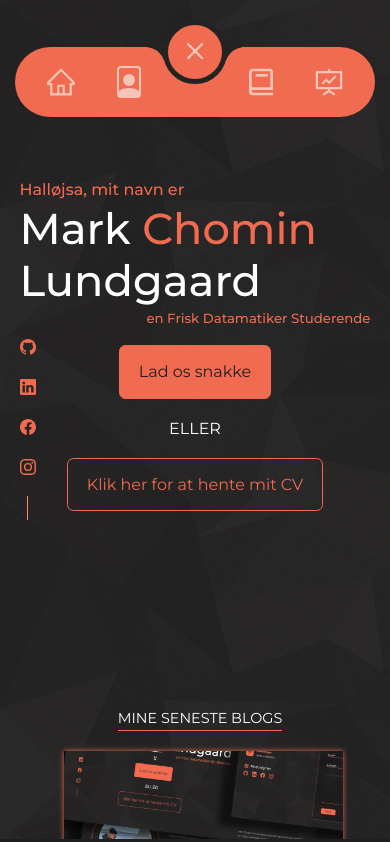
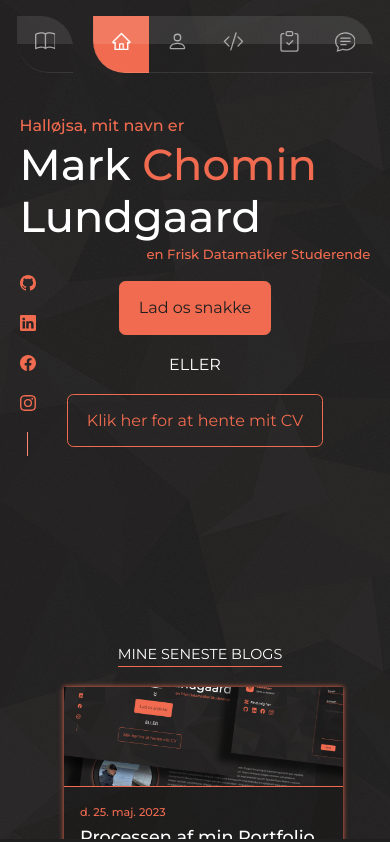
Before and after one commit to Ch0min/my_portfolio, a React (Create React App) app: page / in a window 390 px wide. Shown: the top 842 px of the page. Built offline with nearby package versions, Linux system fonts and the light colour scheme.

Commit message:
navmobile

```diff
--- a/src/App.jsx
+++ b/src/App.jsx
@@ -18,6 +18,7 @@ import Footer from "./components/footer/Footer";
 
 import NavBlogs from "./components/navblogs/NavBlogs";
 import Blogs from "./pages/blogs/Blogs";
+import BlogArticle from "./pages/blogarticle/BlogArticle";
 
 
 function App() {
@@ -33,12 +34,13 @@ function App() {
             <NavBlogs onClick={handleNavClick} />
             <Routes>
                 <Route path="/blogs" element={<Blogs />}/>
+                <Route path="/blogarticle" element={<BlogArticle />}/>
             </Routes>
 
 
 
 
-            {location.pathname === "/blogs" ? null : (
+            {["/blogs", "/blogarticle"].includes(location.pathname) ? null : (
                 <>
                     <ProgressBar/>
                     <Nav/>
--- a/src/components/nav/NavMobile.jsx
+++ b/src/components/nav/NavMobile.jsx
@@ -1,13 +1,10 @@
-import React, {useEffect} from "react";
-import { useState } from "react";
+import React, {useState, useEffect} from "react";
+import {NavLink} from "react-router-dom";
+
 import "./nav.css"
 
+import {BsBook, BsPerson, BsClipboardCheck, BsCodeSlash, BsChatText} from "react-icons/bs";
 import {AiOutlineHome} from "react-icons/ai"
-import {BsFilePerson} from "react-icons/bs"
-import {BiBook} from "react-icons/bi"
-import {RiContactsLine} from "react-icons/ri"
-import {AiOutlineFundProjectionScreen} from "react-icons/ai"
-import {BiMessageDetail} from "react-icons/bi"
 
 function Nav() {
     const [activeNav, setActiveNav] = useState("#")
@@ -16,28 +13,29 @@ function Nav() {
         window.location.hash = '#';
     }, []);
 
-    const handleClick = () => {
-        setActiveNav(!activeNav)
-    }
+    // const handleClick = () => {
+    //     setActiveNav(!activeNav)
+    // }
 
     return (
-        <div className="nav__mobile">
-            <div className={`nav__mobile-toggle ${activeNav ? "active" : ""}`} onClick={handleClick}><i></i></div>
-                <div className="nav__mobile-menu">
-                    <ul>
-                        <li style={{"--i": "0.1s"}}><a href="#"><AiOutlineHome/></a></li>
-                        <li style={{"--i": "0.2s"}}><a href="#about"><BsFilePerson/></a></li>
-                        <li></li>
-                        <li style={{"--i": "0.2s"}}><a href="#experience"><BiBook/></a></li>
-                        <li style={{"--i": "0.1s"}}><a href="#"><AiOutlineFundProjectionScreen/></a></li>
-
-                    </ul>
-                </div>
-
-
-
-
-
+        <nav className="nav__mobile">
+            <ul>
+                <li><NavLink to="/blogs" className="nav__blogs-mobile"><span><BsBook/></span></NavLink></li>
+                <div id="nav__ender"></div>
+            </ul>
+            <ul>
+                <li className="nav__link"><a href="#" onClick={() => setActiveNav("#")}
+                                             className={activeNav === "#" ? "active" : ""}><AiOutlineHome/></a></li>
+                <li className="nav__link"><a href="#about" onClick={() => setActiveNav("#about")}
+                                             className={activeNav === "#about" ? "active" : ""}><BsPerson/></a></li>
+                <li className="nav__link"><a href="#experience" onClick={() => setActiveNav("#experience")}
+                                             className={activeNav === "#experience" ? "active" : ""}><BsCodeSlash/></a></li>
+                <li className="nav__link"><a href="#projects" onClick={() => setActiveNav("#projects")}
+                                             className={activeNav === "#projects" ? "active" : ""}><BsClipboardCheck/></a></li>
+                <li className="nav__link"><a href="#contact" onClick={() => setActiveNav("#contact")}
+                                             className={activeNav === "#contact" ? "active" : ""}><BsChatText/></a></li>
+                <div id="nav__ender"></div>
+            </ul>
 
 
             {/*<a href="#" onClick={() => setActiveNav("#")}*/}
@@ -62,7 +60,7 @@ function Nav() {
 
             {/*{window.innerWidth <= 600 ? "Test" : "Contact"}*/}
 
-        </div>
+        </nav>
 
     );
 }
--- a/src/components/nav/nav.css
+++ b/src/components/nav/nav.css
@@ -67,10 +67,9 @@
 /* ================= NAV BLOGS ================= */
 .nav__blogs {
     margin-right: 20px;
-    width: 6rem;
     text-align: center;
     transition: 0.5s ease-in-out;
-    letter-spacing: 2px;
+    letter-spacing: 1px;
 }
 
 .nav__blogs:hover {
@@ -78,133 +77,250 @@
 }
 
 .nav__blogs span {
-    font-weight: 500;
     color: var(--color-light);
 }
 
 
 /* ================= NAVBAR MOBILE ================= */
 .nav__mobile {
-    position: relative;
-    display: flex;
+    display: none;
+    position: fixed;
+    width: max-content;
+    top: 1rem;
+    left: 50%;
+    transform: translateX(-50%);
     justify-content: center;
     align-items: center;
-    transform: translateY(50px);
+    z-index: 5;
 }
 
-.nav__mobile-toggle {
+.nav__mobile a:hover {
+    background: rgba(0, 0, 0, 0.2);
+    color: var(--color-white);
+}
+
+.nav__mobile a.active {
+    background: var(--color-primary);
+    color: var(--color-white);
+}
+
+.nav__mobile ul {
+    display: flex;
     position: relative;
-    display: flex;
     justify-content: center;
     align-items: center;
-    width: 4rem;
-    height: 4rem;
-    background-color: var(--color-primary);
-    border: 5px solid #232323;
-    border-radius: 50%;
-    cursor: pointer;
-    transform: translateY(-30px);
-    z-index: 10;
 }
 
-.nav__mobile-toggle::before {
-    content: "+";
-    position: absolute;
-    font-size: 3.2rem;
+.nav__mobile ul li a {
+    position: relative;
+    display: inline-block;
+    padding: 0.6rem 1.1rem;
+    font-size: 1.3rem;
     font-weight: 300;
     color: var(--color-light);
-    transition: 1.5s;
+    overflow: hidden;
+    backdrop-filter: blur(15px);
+    border-top: 1px solid rgba(255, 255, 255, 0.1);
+    border-bottom: 1px solid rgba(255, 255, 255, 0.1);
+    z-index: 1000;
 }
 
-.nav__mobile-toggle.active::before {
-    transform: rotate(225deg);
+
+.nav__mobile ul li a::before {
+    content: "";
+    position: absolute;
+    top: 0;
+    left: 0;
+    width: 100%;
+    height: 50%;
+    background: rgba(255, 255, 255, 0.1);
 }
 
-.nav__mobile-toggle i {
-    position: absolute;
-    inset: 0;
+.nav__mobile ul li:first-child a {
+    /*border-top-left-radius: 2rem;*/
+    border-bottom-left-radius: 2rem;
 }
 
-.nav__mobile-toggle i::before {
-    content: "";
-    position: absolute;
-    top: 1.4rem;
-    left: -1.45rem;
-    width: 1.25rem;
-    height: 1.25rem;
-    background: transparent;
-    border-top-right-radius: 1.25rem;
-    box-shadow: 3px -7px #232323;
+.nav__mobile ul li:nth-last-child(2) a {
+    border-top-right-radius: 2rem;
+    /*border-bottom-right-radius: 2rem;*/
 }
 
-.nav__mobile-toggle i::after {
-    content: "";
-    position: absolute;
-    top: 22px;
-    right: -23px;
-    width: 20px;
-    height: 20px;
-    background: transparent;
-    border-top-left-radius: 20px;
-    box-shadow: -3px -7px #232323;
+
+/* ================= NAV MOBILE BLOGS ================= */
+.nav__blogs-mobile {
+    margin-right: 20px;
+    text-align: center;
 }
 
-.nav__mobile-menu {
-    position: absolute;
-    width: 3.75rem;
-    height: 3.75rem;
-    background: var(--color-primary);
-    border-radius: 4.4rem;
-    transform: translateY(-30px);
-    transition: transform 0.5s , width 0.5s, height 0.5s;
-    transition-delay: 1s, 0.5s, 0.5s;
+.nav__blogs-mobile:hover {
+    transform: scale(1.1);
 }
 
-.nav__mobile-toggle.active ~ .nav__mobile-menu {
-    width: 22.5rem;
-    height: 4.4rem;
-    transform: translateY(0);
-    transition-delay: 0.5s, 0.5s, 0.5s;
-}
-
-.nav__mobile-menu ul {
-    position: relative;
-    display: flex;
-    justify-content: center;
-    align-items: center;
-    gap: 2.2rem;
-    line-height: 5rem;
-}
-
-.nav__mobile-menu ul li {
-    cursor: pointer;
-    opacity: 0;
-    visibility: hidden;
-    transition: 0.25s;
-    transition-delay: calc(0s + var(--i));
-    transform: translateY(-30px);
-}
-
-.nav__mobile-toggle.active ~ .nav__mobile-menu ul li {
-    opacity: 1;
-    visibility: visible;
-    transition-delay: calc(0.75s + var(--i));
-    transform: translateY(0);
-}
-
-.nav__mobile-menu ul li:nth-child(3) {
-    width: 1.9rem;
-}
-
-.nav__mobile-menu ul li a {
-    display: block;
-    font-size: 2rem;
+.nav__blogs-mobile span {
+    font-size: 1.3rem;
     color: var(--color-light);
 }
 
-.nav__mobile-menu ul li:hover a {
-    color: var(--color-bg);
-}
+
+
+
+
+
+
+
+
+
+
+/*.nav__mobile {*/
+/*    position: relative;*/
+/*    display: flex;*/
+/*    justify-content: center;*/
+/*    align-items: center;*/
+/*    transform: translateY(50px);*/
+/*}*/
+
+/*.nav__mobile-toggle {*/
+/*    position: relative;*/
+/*    display: flex;*/
+/*    justify-content: center;*/
+/*    align-items: center;*/
+/*    width: 4rem;*/
+/*    height: 4rem;*/
+/*    background-color: var(--color-primary);*/
+/*    border: 5px solid #232323;*/
+/*    border-radius: 50%;*/
+/*    cursor: pointer;*/
+/*    transform: translateY(-30px);*/
+/*    z-index: 10;*/
+/*}*/
+
+/*.nav__mobile-toggle::before {*/
+/*    content: "+";*/
+/*    position: absolute;*/
+/*    font-size: 3.2rem;*/
+/*    font-weight: 300;*/
+/*    color: var(--color-light);*/
+/*    transition: 1.5s;*/
+/*}*/
+
+/*.nav__mobile-toggle.active::before {*/
+/*    transform: rotate(225deg);*/
+/*}*/
+
+/*.nav__mobile-toggle i {*/
+/*    position: absolute;*/
+/*    inset: 0;*/
+/*}*/
+
+/*.nav__mobile-toggle i::before {*/
+/*    content: "";*/
+/*    position: absolute;*/
+/*    top: 1.4rem;*/
+/*    left: -1.45rem;*/
+/*    width: 1.25rem;*/
+/*    height: 1.25rem;*/
+/*    background: transparent;*/
+/*    border-top-right-radius: 1.25rem;*/
+/*    box-shadow: 3px -7px #232323;*/
+/*}*/
+
+/*.nav__mobile-toggle i::after {*/
+/*    content: "";*/
+/*    position: absolute;*/
+/*    top: 22px;*/
+/*    right: -23px;*/
+/*    width: 20px;*/
+/*    height: 20px;*/
+/*    background: transparent;*/
+/*    border-top-left-radius: 20px;*/
+/*    box-shadow: -3px -7px #232323;*/
+/*}*/
+
+
+/*.nav__mobile-menu {*/
+/*    position: absolute;*/
+/*    width: 3.75rem;*/
+/*    height: 3.75rem;*/
+/*    background: var(--color-primary);*/
+/*    border-radius: 4.4rem;*/
+/*    transform: translateY(-30px);*/
+/*    transition: transform 0.5s , width 0.5s, height 0.5s;*/
+/*    transition-delay: 1s, 0.5s, 0.5s;*/
+/*}*/
+
+/*.nav__mobile-toggle.active ~ .nav__mobile-menu {*/
+/*    width: 22.5rem;*/
+/*    height: 4.4rem;*/
+/*    transform: translateY(0);*/
+/*    transition-delay: 0.5s, 0.5s, 0.5s;*/
+/*}*/
+
+/*.nav__mobile-menu ul {*/
+/*    position: relative;*/
+/*    display: flex;*/
+/*    justify-content: center;*/
+/*    align-items: center;*/
+/*    gap: 2.2rem;*/
+/*    line-height: 5rem;*/
+/*}*/
+
+/*.nav__mobile-menu ul li {*/
+/*    cursor: pointer;*/
+/*    opacity: 0;*/
+/*    visibility: hidden;*/
+/*    transition: 0.25s;*/
+/*    transition-delay: calc(0s + var(--i));*/
+/*    transform: translateY(-30px);*/
+/*}*/
+
+/*.nav__mobile-toggle.active ~ .nav__mobile-menu ul li {*/
+/*    opacity: 1;*/
+/*    visibility: visible;*/
+/*    transition-delay: calc(0.75s + var(--i));*/
+/*    transform: translateY(0);*/
+/*}*/
+
+/*.nav__mobile-menu ul li:nth-child(3) {*/
+/*    width: 1.9rem;*/
+/*}*/
+
+/*.nav__mobile-menu ul li a {*/
+/*    display: block;*/
+/*    font-size: 2rem;*/
+/*    color: var(--color-light);*/
+/*}*/
+
+/*.nav__mobile-menu ul li:hover a {*/
+/*    color: var(--color-bg);*/
+/*}*/
+
+
+
+/*.nav__glass__main ul li a {*/
+/*    position: relative;*/
+/*    display: inline-block;*/
+/*    padding: 0.6rem 1.2rem;*/
+/*    font-size: 0.9rem;*/
+/*    font-weight: 300;*/
+/*    color: var(--color-light);*/
+/*    overflow: hidden;*/
+/*    backdrop-filter: blur(15px);*/
+/*    border-top: 1px solid rgba(255, 255, 255, 0.1);*/
+/*    border-bottom: 1px solid rgba(255, 255, 255, 0.1);*/
+/*    z-index: 1000;*/
+/*}*/
+
+
+/*.nav__glass__main ul li a::before {*/
+/*    content: "";*/
+/*    position: absolute;*/
+/*    top: 0;*/
+/*    left: 0;*/
+/*    width: 100%;*/
+/*    height: 50%;*/
+/*    background: rgba(255, 255, 255, 0.1);*/
+/*}*/
 
 
 /*.nav__mobile {*/
@@ -242,18 +358,16 @@
 /*}*/
 
 
+
+
+
 /* ================= MEDIA QUERIES (SMALL DEVICES) ================= */
 @media screen and (max-width: 600px) {
-    .nav__main {
-        display: none;
-    }
-
     .nav__glass__main {
         display: none;
     }
 
     .nav__mobile {
-        /*display: block;*/
         display: flex;
     }
 }
```
Also changed, not shown: src/components/nav/Nav.jsx (+6 -7 lines).
